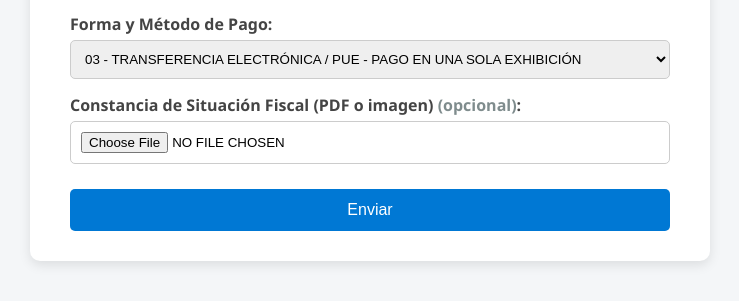
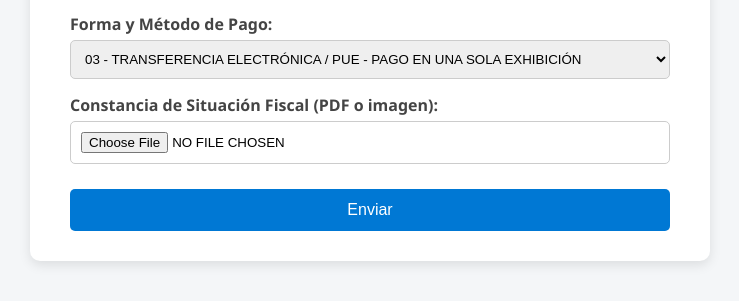
Before and after one commit to JMCisnerosP/Formulario_Factura_app, a Flask app: page / in a window 1280 px wide. Shown: the part 839-1140 px from the top of the page, without its empty margins (270-1009 px from the left). Run offline with Flask 3, Linux system fonts and the light colour scheme.

Commit message:
Update formulario.html

```diff
--- a/templates/formulario.html
+++ b/templates/formulario.html
@@ -142,7 +142,7 @@
         <option value="99|PPD">99 - Por definir / PPD - Pago en parcialidades o diferido</option>
     </select>
 
-    <label>Constancia de Situación Fiscal (PDF o imagen) <span style="color:#7f8c8d;">(opcional)</span>:</label>
+    <label>Constancia de Situación Fiscal (PDF o imagen):</label>
     <input type="file" name="constancia" accept=".pdf,.jpg,.jpeg,.png" required>
 
     <input type="submit" value="Enviar">
```
